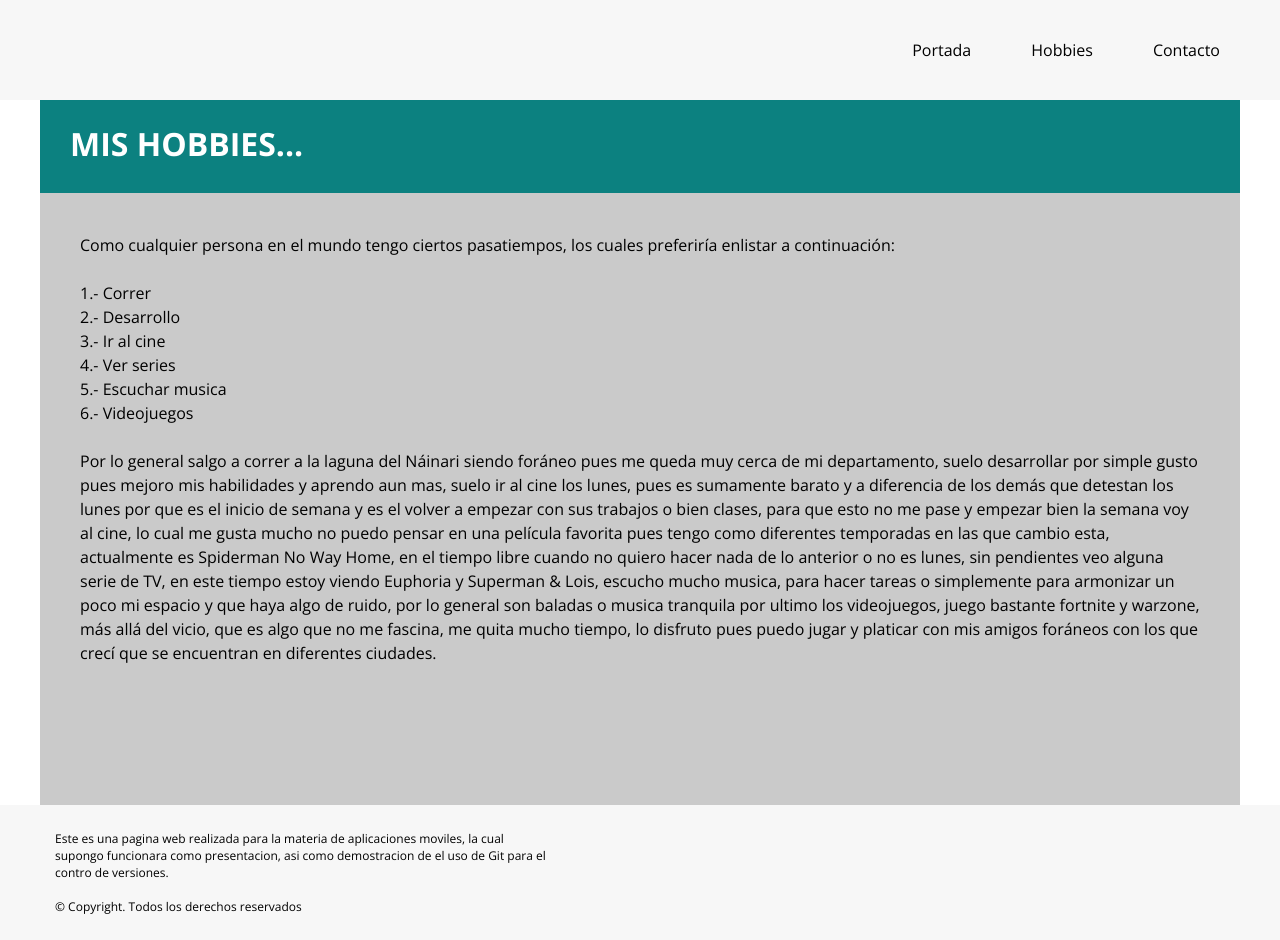
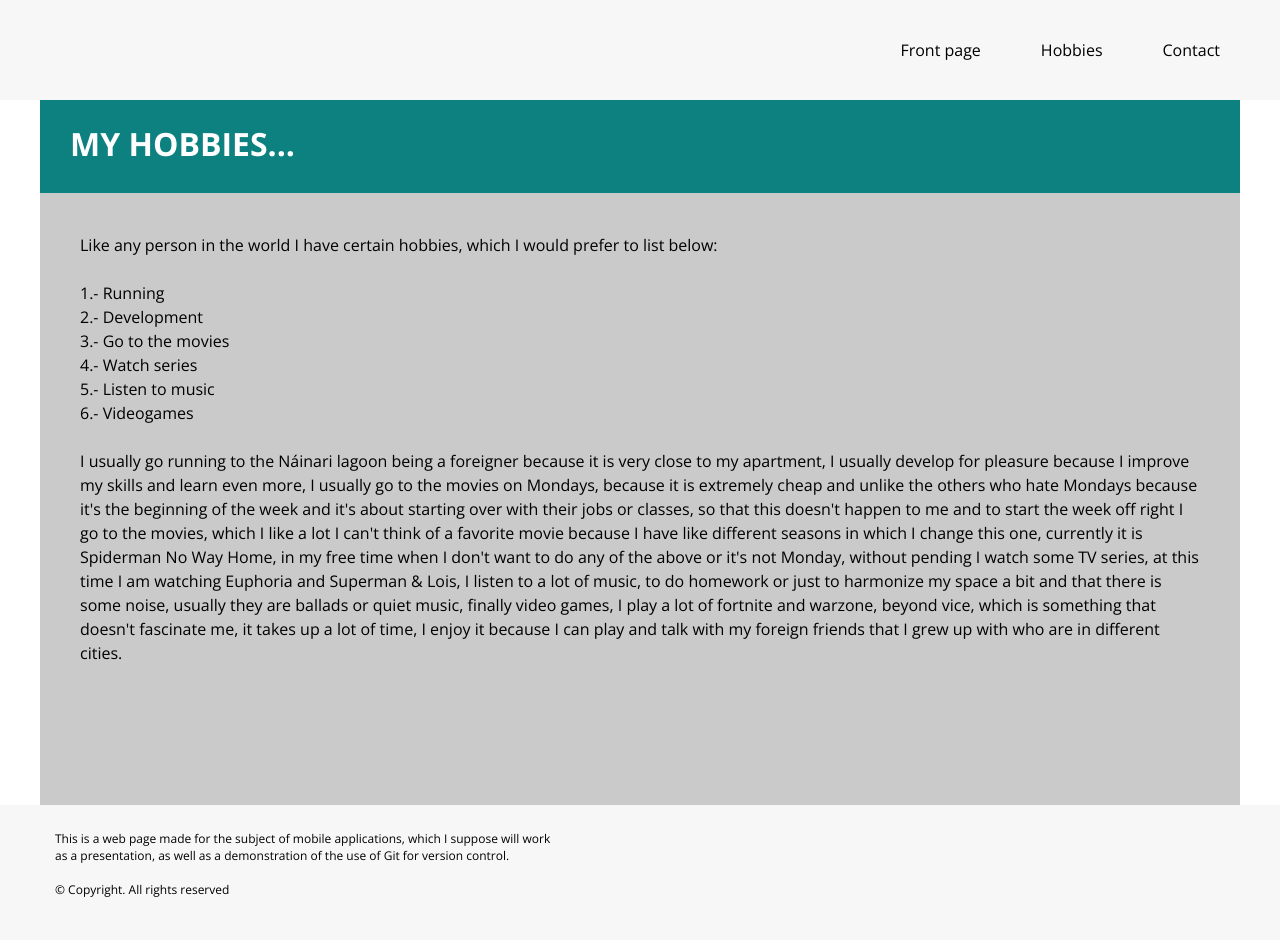
Before and after one commit to orlandocamacho19/LandingOrlandoCamacho, a plain HTML site: page hobbies.html in a window 1280 px wide. Drawn offline with nearby package versions, Linux system fonts and the light colour scheme.

Commit message:
Landing page en ingles
Landing page en ingles

```diff
--- a/hobbies.html
+++ b/hobbies.html
@@ -9,31 +9,31 @@
 <body>
 	<div class="top">
             <nav class="menu">
-                <input onclick="window.location='index.html';" type="button" class="btnclse" value="Portada" />
+                <input onclick="window.location='index.html';" type="button" class="btnclse" value="Front page" />
                 <input onclick="window.location='hobbies.html';" type="button" class="btnclse" value="Hobbies" />
-                <input onclick="window.location='contacto.html';" type="button" class="btnclse" value="Contacto" />
+                <input onclick="window.location='contacto.html';" type="button" class="btnclse" value="Contact" />
             </nav>
         </div>
 
         <main class="content" id="content">
             <div class="contenido">
-            <h1 class="titulo">Mis hobbies...</h1>
-            <p class="texto"> Como cualquier persona en el mundo tengo ciertos pasatiempos, los cuales preferiría enlistar a continuación:<br><br>
-                1.- Correr<br>
-                2.- Desarrollo<br>
-                3.- Ir al cine<br>
-                4.- Ver series<br>
-                5.- Escuchar musica<br>
-                6.- Videojuegos<br><br>
+            <h1 class="titulo">My hobbies...</h1>
+            <p class="texto"> Like any person in the world I have certain hobbies, which I would prefer to list below:<br><br>
+                1.- Running<br>
+                2.- Development<br>
+                3.- Go to the movies<br>
+                4.- Watch series<br>
+                5.- Listen to music<br>
+                6.- Videogames<br><br>
 
-                Por lo general salgo a correr a la laguna del Náinari siendo foráneo pues me queda muy cerca de mi departamento, suelo desarrollar por simple gusto pues mejoro mis habilidades y aprendo aun mas, suelo ir al cine los lunes, pues es sumamente barato y a diferencia de los demás que detestan los lunes por que es el inicio de semana y es el volver a empezar con sus trabajos o bien clases, para que esto no me pase y empezar bien la semana voy al cine, lo cual me gusta mucho no puedo pensar en una película favorita pues tengo como diferentes temporadas en las que cambio esta, actualmente es Spiderman No Way Home, en el tiempo libre cuando no quiero hacer nada de lo anterior o no es lunes, sin pendientes veo alguna serie de TV, en este tiempo estoy viendo Euphoria y Superman & Lois, escucho mucho musica, para hacer tareas o simplemente para armonizar un poco mi espacio y que haya algo de ruido, por lo general son baladas o musica tranquila por ultimo los videojuegos, juego bastante fortnite y warzone, más allá del vicio, que es algo que no me fascina, me quita mucho tiempo, lo disfruto pues puedo jugar y platicar con mis amigos foráneos con los que crecí que se encuentran en diferentes ciudades.
+                I usually go running to the Náinari lagoon being a foreigner because it is very close to my apartment, I usually develop for pleasure because I improve my skills and learn even more, I usually go to the movies on Mondays, because it is extremely cheap and unlike the others who hate Mondays because it's the beginning of the week and it's about starting over with their jobs or classes, so that this doesn't happen to me and to start the week off right I go to the movies, which I like a lot I can't think of a favorite movie because I have like different seasons in which I change this one, currently it is Spiderman No Way Home, in my free time when I don't want to do any of the above or it's not Monday, without pending I watch some TV series, at this time I am watching Euphoria and Superman & Lois, I listen to a lot of music, to do homework or just to harmonize my space a bit and that there is some noise, usually they are ballads or quiet music, finally video games, I play a lot of fortnite and warzone, beyond vice, which is something that doesn't fascinate me, it takes up a lot of time, I enjoy it because I can play and talk with my foreign friends that I grew up with who are in different cities.
        </p>
             </div>
         </main>
 
         <footer>
             <div class="col1">
-                <p class="info">Este es una pagina web realizada para la materia de aplicaciones moviles, la cual supongo funcionara como presentacion, asi como demostracion de el uso de Git para el contro de versiones.<br/><br/> © Copyright. Todos los derechos reservados</p>
+                <p class="info">This is a web page made for the subject of mobile applications, which I suppose will work as a presentation, as well as a demonstration of the use of Git for version control.<br/><br/> © Copyright. All rights reserved</p>
             </div>
 
         </footer>
```
Also changed, not shown: contacto.html (+6 -6 lines), index.html (+7 -7 lines).
